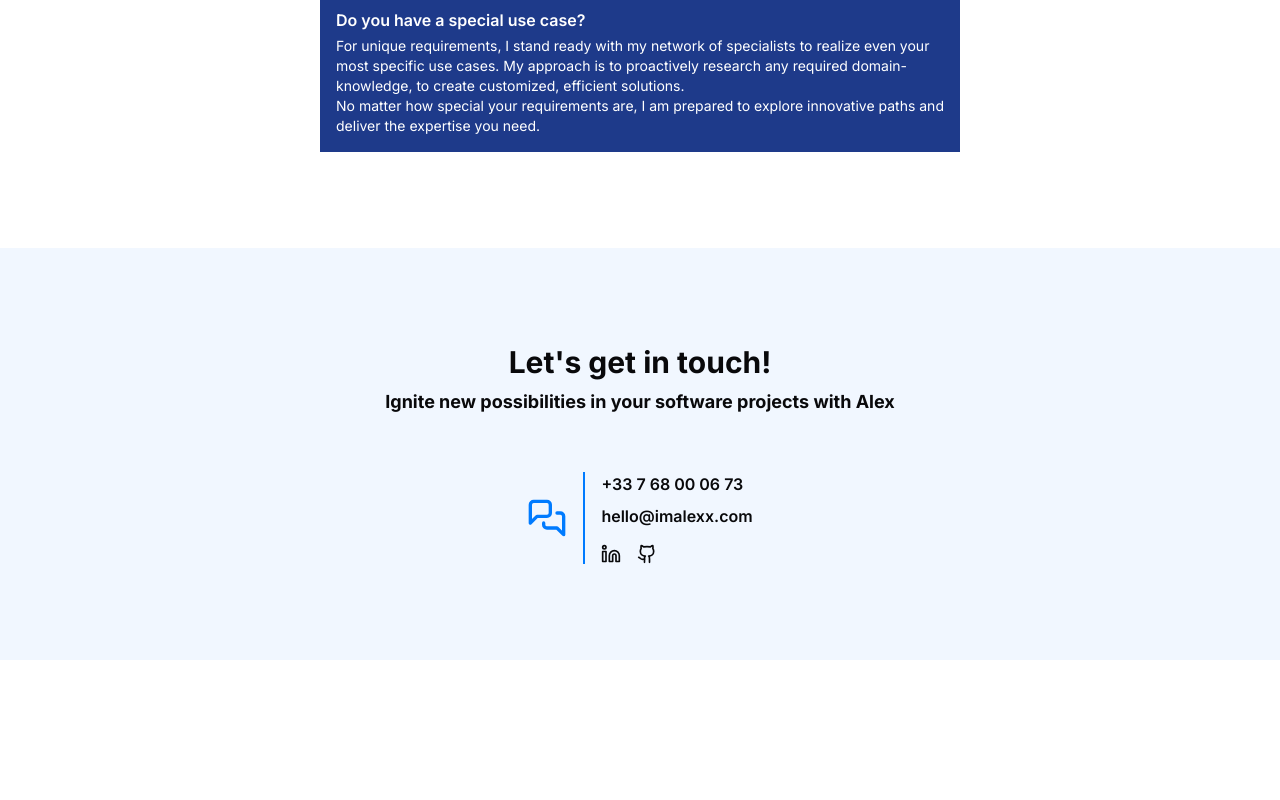
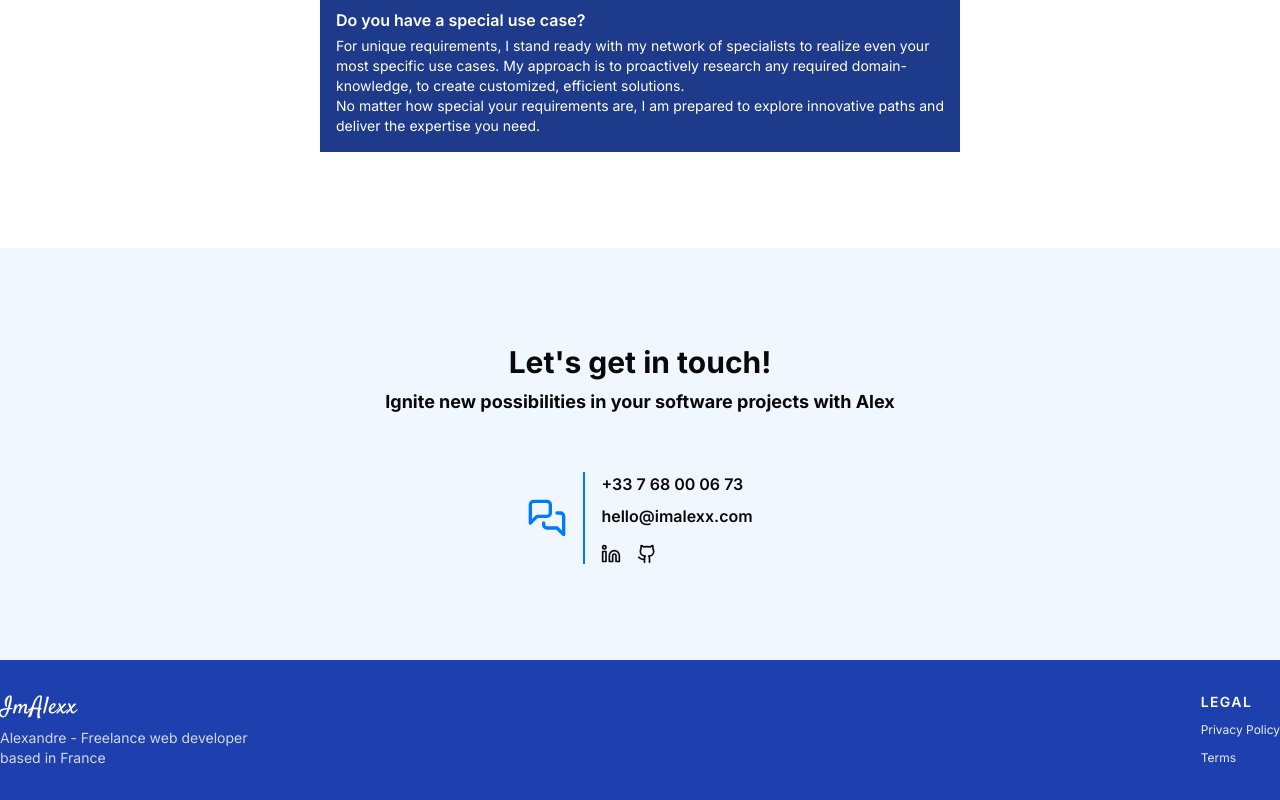
Before and after one commit to codebyalexx/imalexx-app, a Next.js app: page / in a window 1280 px wide. Shown: the part 1809-2609 px from the top of the page. Before the commit the page ends 2469 px from the top, so only its background shows below. Built offline with nearby package versions, Linux system fonts and the light colour scheme.

Commit message:
:sparkles: added footer component

```diff
--- a/components/footer.tsx
+++ b/components/footer.tsx
@@ -1 +1,50 @@
-export const Footer = () => "";
+import { cn } from "@/lib/utils";
+import { Satisfy } from "next/font/google";
+import Link from "next/link";
+
+const satisfy = Satisfy({ weight: "400", subsets: ["latin"] });
+
+export const Footer = () => (
+  <div className="bg-blue-800 py-8">
+    <div className="w-full flex items-center justify-center">
+      <div className="flex-1 w-full max-w-7xl">
+        <div className="w-full flex items-start justify-between">
+          <div className="space-y-1">
+            <span
+              className={cn(satisfy.className, "font-bold text-white text-2xl")}
+            >
+              ImAlexx
+            </span>
+            <p className="text-white/80 text-sm">
+              Alexandre - Freelance web developer <br />
+              based in France
+            </p>
+          </div>
+          <div>
+            <ul className="space-y-1">
+              <li className="font-semibold uppercase text-sm text-white tracking-widest">
+                Legal
+              </li>
+              <li>
+                <Link
+                  href={"/privacy"}
+                  className="text-white/90 text-xs hover:underline"
+                >
+                  Privacy Policy
+                </Link>
+              </li>
+              <li>
+                <Link
+                  href={"/terms"}
+                  className="text-white/90 text-xs hover:underline"
+                >
+                  Terms
+                </Link>
+              </li>
+            </ul>
+          </div>
+        </div>
+      </div>
+    </div>
+  </div>
+);
```
